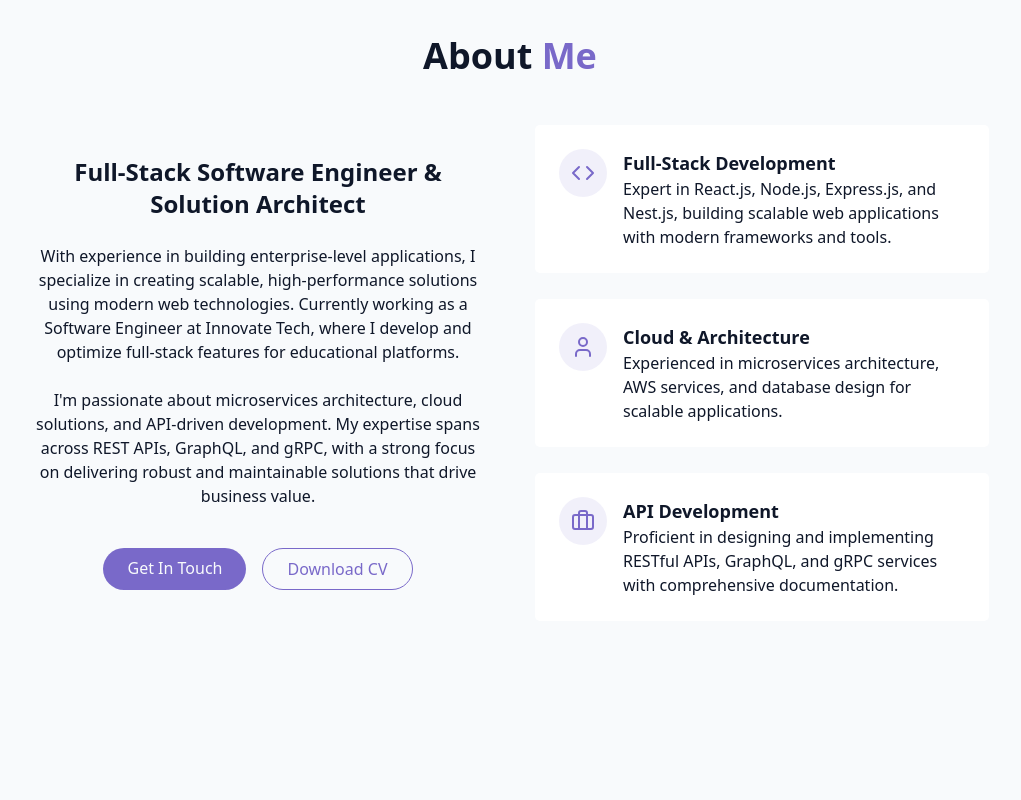
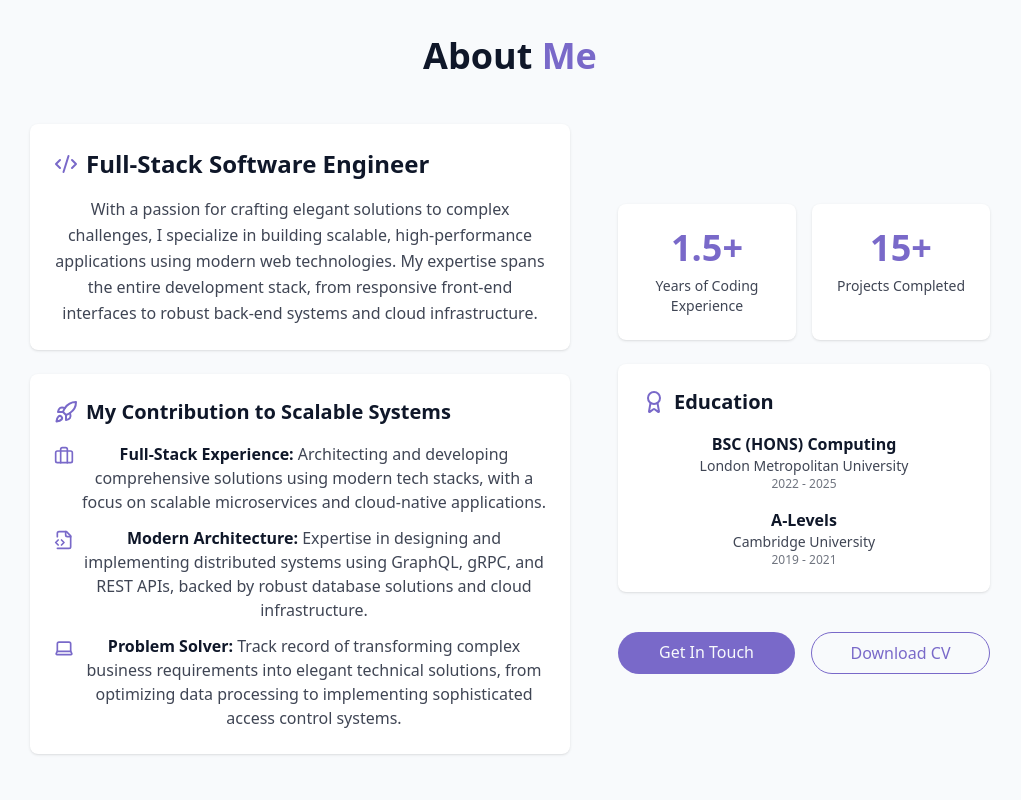
Before and after one commit to pokharel-nishan/portfolio, a React (Vite) app: page / in a window 1280 px wide. Shown: the part 860-1660 px from the top of the page, without its empty margins (130-1151 px from the left). Built offline with nearby package versions, Linux system fonts and the light colour scheme.

Commit message:
[fix] fixed the content and design on work experience, contact us, and about me section.

```diff
--- a/src/components/AboutSection.jsx
+++ b/src/components/AboutSection.jsx
@@ -1,4 +1,11 @@
-import { Briefcase, Code, User } from "lucide-react";
+import {
+  Award,
+  Briefcase,
+  Code2,
+  FileCode2,
+  Laptop,
+  Rocket,
+} from "lucide-react";
 
 export const AboutSection = () => {
   return (
@@ -8,89 +15,115 @@ export const AboutSection = () => {
           About <span className="text-primary">Me</span>
         </h2>
 
-        <div className="grid grid-cols-1 md:grid-cols-2 gap-12 items-center">
-          <div className="space-y-6">
-            <h3 className="text-2xl font-semibold">
-              Full-Stack Software Engineer & Solution Architect
-            </h3>
+        <div className="grid grid-cols-1 lg:grid-cols-12 gap-12 items-center">
+          {/* Main Content - 7 columns */}
+          <div className="lg:col-span-7 space-y-6">
+            <div className="bg-card p-6 rounded-lg shadow-sm">
+              <h3 className="text-2xl font-semibold mb-4 flex items-center gap-2">
+                <Code2 className="w-6 h-6 text-primary" />
+                Full-Stack Software Engineer
+              </h3>
+              <p className="text-foreground/80 leading-relaxed">
+                With a passion for crafting elegant solutions to complex
+                challenges, I specialize in building scalable, high-performance
+                applications using modern web technologies. My expertise spans
+                the entire development stack, from responsive front-end
+                interfaces to robust back-end systems and cloud infrastructure.
+              </p>
+            </div>
 
-            <p className="text-muted-foreground">
-              With experience in building enterprise-level applications, I
-              specialize in creating scalable, high-performance solutions using
-              modern web technologies. Currently working as a Software Engineer
-              at Innovate Tech, where I develop and optimize full-stack features
-              for educational platforms.
-            </p>
+            <div className="bg-card p-6 rounded-lg shadow-sm">
+              <h3 className="text-xl font-semibold mb-4 flex items-center gap-2">
+                <Rocket className="w-6 h-6 text-primary" />
+                My Contribution to Scalable Systems
+              </h3>
+              <ul className="space-y-3 text-foreground/80">
+                <li className="flex items-start gap-2">
+                  <Briefcase className="w-5 h-5 text-primary flex-shrink-0 mt-1" />
+                  <span>
+                    <strong className="text-foreground">
+                      Full-Stack Experience:
+                    </strong>{" "}
+                    Architecting and developing comprehensive solutions using
+                    modern tech stacks, with a focus on scalable microservices
+                    and cloud-native applications.
+                  </span>
+                </li>
+                <li className="flex items-start gap-2">
+                  <FileCode2 className="w-5 h-5 text-primary flex-shrink-0 mt-1" />
+                  <span>
+                    <strong className="text-foreground">
+                      Modern Architecture:
+                    </strong>{" "}
+                    Expertise in designing and implementing distributed systems
+                    using GraphQL, gRPC, and REST APIs, backed by robust
+                    database solutions and cloud infrastructure.
+                  </span>
+                </li>
+                <li className="flex items-start gap-2">
+                  <Laptop className="w-5 h-5 text-primary flex-shrink-0 mt-1" />
+                  <span>
+                    <strong className="text-foreground">Problem Solver:</strong>{" "}
+                    Track record of transforming complex business requirements
+                    into elegant technical solutions, from optimizing data
+                    processing to implementing sophisticated access control
+                    systems.
+                  </span>
+                </li>
+              </ul>
+            </div>
+          </div>
 
-            <p className="text-muted-foreground">
-              I&apos;m passionate about microservices architecture, cloud
-              solutions, and API-driven development. My expertise spans across
-              REST APIs, GraphQL, and gRPC, with a strong focus on delivering
-              robust and maintainable solutions that drive business value.
-            </p>
+          {/* Stats & Highlights - 5 columns */}
+          <div className="lg:col-span-5 space-y-6">
+            <div className="grid grid-cols-2 gap-4">
+              <div className="bg-card p-6 rounded-lg shadow-sm text-center hover:shadow-md transition-shadow">
+                <h4 className="text-4xl font-bold text-primary mb-2">1.5+</h4>
+                <p className="text-sm text-foreground/80">
+                  Years of Coding Experience
+                </p>
+              </div>
+              <div className="bg-card p-6 rounded-lg shadow-sm text-center hover:shadow-md transition-shadow">
+                <h4 className="text-4xl font-bold text-primary mb-2">15+</h4>
+                <p className="text-sm text-foreground/80">Projects Completed</p>
+              </div>
+            </div>
 
-            <div className="flex flex-col sm:flex-row gap-4 pt-4 justify-center">
-              <a href="#contact" className="cosmic-button">
+            <div className="bg-card p-6 rounded-lg shadow-sm">
+              <h3 className="text-xl font-semibold mb-4 flex items-center gap-2">
+                <Award className="w-6 h-6 text-primary" />
+                Education
+              </h3>
+              <div className="space-y-4">
+                <div>
+                  <h4 className="font-semibold">BSC (HONS) Computing</h4>
+                  <p className="text-sm text-foreground/80">
+                    London Metropolitan University
+                  </p>
+                  <p className="text-xs text-foreground/60">2022 - 2025</p>
+                </div>
+                <div>
+                  <h4 className="font-semibold">A-Levels</h4>
+                  <p className="text-sm text-foreground/80">
+                    Cambridge University
+                  </p>
+                  <p className="text-xs text-foreground/60">2019 - 2021</p>
+                </div>
+              </div>
+            </div>
+
+            <div className="flex flex-col sm:flex-row gap-4 pt-4">
+              <a href="#contact" className="cosmic-button flex-1 text-center">
                 Get In Touch
               </a>
               <a
                 href="/Resume Nishan Pokharel.pdf"
-                className="px-6 py-2 rounded-full border border-primary text-primary hover:bg-primary/10 transition-colors duration-300"
                 target="_blank"
                 rel="noopener noreferrer"
+                className="px-6 py-2 rounded-full border border-primary text-primary hover:bg-primary/10 transition-colors duration-300 flex-1 text-center"
               >
                 Download CV
               </a>
-            </div>
-          </div>
-
-          <div className="grid grid-cols-1 gap-6">
-            <div className="gradient-border p-6 card-hover">
-              <div className="flex items-start gap-4">
-                <div className="p-3 rounded-full bg-primary/10">
-                  <Code className="h-6 w-6 text-primary" />
-                </div>
-                <div className="text-left">
-                  <h4 className="font-semibold text-lg">
-                    Full-Stack Development
-                  </h4>
-                  <p className="text-muted-foreground">
-                    Expert in React.js, Node.js, Express.js, and Nest.js,
-                    building scalable web applications with modern frameworks
-                    and tools.
-                  </p>
-                </div>
-              </div>
-            </div>
-            <div className="gradient-border p-6 card-hover">
-              <div className="flex items-start gap-4">
-                <div className="p-3 rounded-full bg-primary/10">
-                  <User className="h-6 w-6 text-primary" />
-                </div>
-                <div className="text-left">
-                  <h4 className="font-semibold text-lg">
-                    Cloud & Architecture
-                  </h4>
-                  <p className="text-muted-foreground">
-                    Experienced in microservices architecture, AWS services, and
-                    database design for scalable applications.
-                  </p>
-                </div>
-              </div>
-            </div>
-            <div className="gradient-border p-6 card-hover">
-              <div className="flex items-start gap-4">
-                <div className="p-3 rounded-full bg-primary/10">
-                  <Briefcase className="h-6 w-6 text-primary" />
-                </div>
-                <div className="text-left">
-                  <h4 className="font-semibold text-lg">API Development</h4>
-                  <p className="text-muted-foreground">
-                    Proficient in designing and implementing RESTful APIs,
-                    GraphQL, and gRPC services with comprehensive documentation.
-                  </p>
-                </div>
-              </div>
             </div>
           </div>
         </div>
--- a/src/components/WorkExperienceSection.jsx
+++ b/src/components/WorkExperienceSection.jsx
@@ -58,7 +58,10 @@ export const WorkExperienceSection = () => {
     <section className="py-24 px-4 relative bg-secondary/30">
       <div className="container mx-auto max-w-5xl">
         <h2 className="text-3xl md:text-4xl font-bold mb-12 text-center">
-          Work <span className="text-primary">Experience</span>
+          Work{" "}
+          <span className="text-primary" style={{ fontWeight: "inherit" }}>
+            Experience
+          </span>
         </h2>
 
         <div className="relative space-y-8">
@@ -72,7 +75,7 @@ export const WorkExperienceSection = () => {
 
               <div className="md:ml-16 bg-card p-6 rounded-lg shadow-sm hover:shadow-md transition-all duration-300">
                 <div className="flex flex-col md:flex-row md:items-center justify-between mb-4">
-                  <div>
+                  <div className="text-left">
                     <h3 className="text-xl font-semibold text-primary flex items-center gap-2">
                       <Briefcase className="w-5 h-5" />
                       {experience.title}
@@ -93,9 +96,9 @@ export const WorkExperienceSection = () => {
                   </div>
                 </div>
 
-                <ul className="list-disc list-inside space-y-2 text-foreground/80 mb-4">
+                <ul className="space-y-2 text-foreground/80 mb-4 ml-4 text-left">
                   {experience.description.map((item, index) => (
-                    <li key={index} className="pl-2">
+                    <li key={index} className="list-disc list-outside">
                       {item}
                     </li>
                   ))}
```
Also changed, not shown: src/components/ContactSection.jsx (+89 -94 lines).
